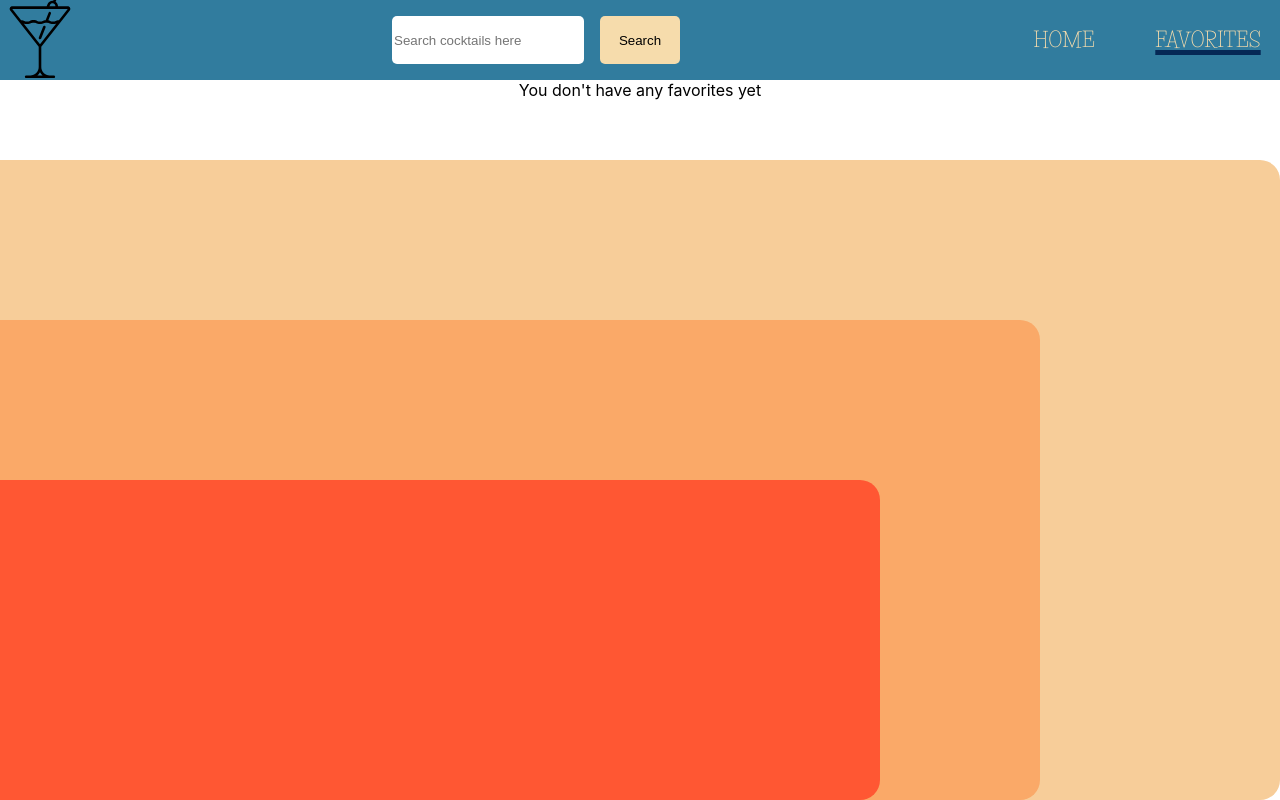
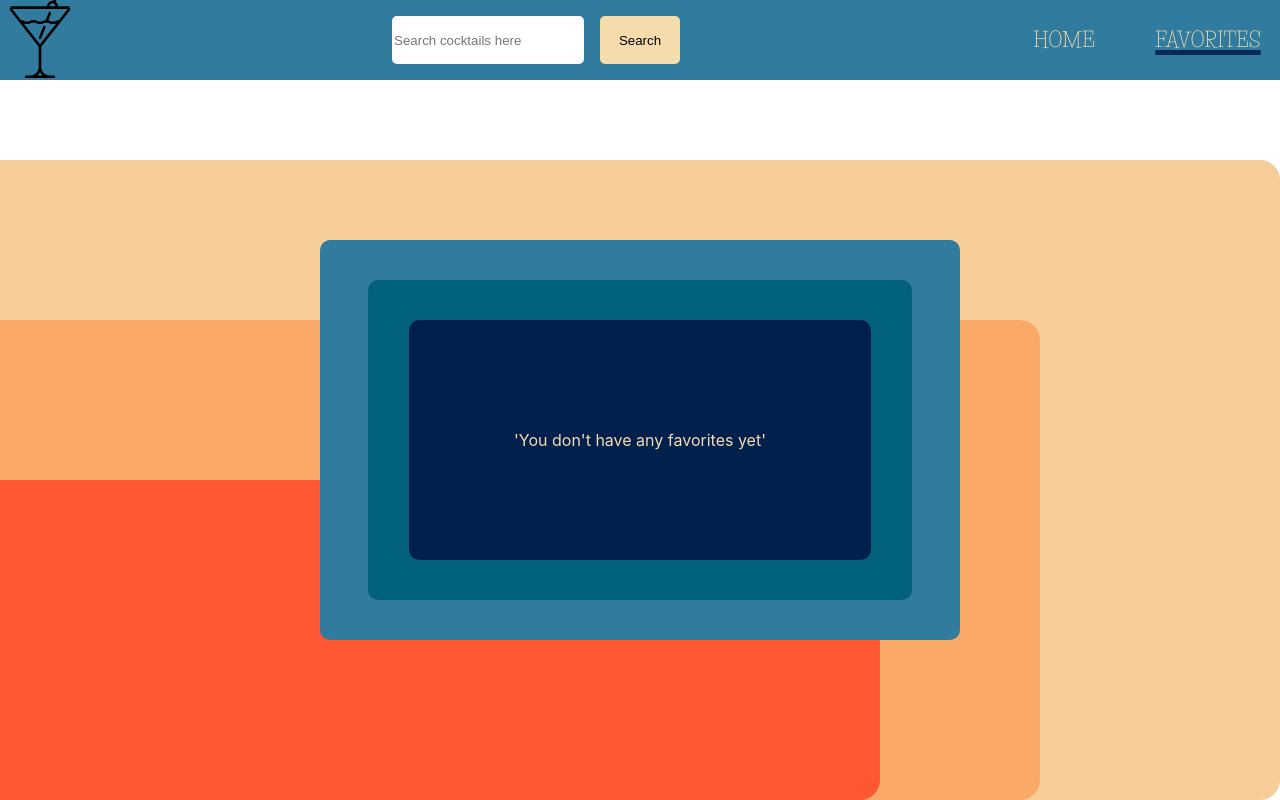
Before and after one commit to Jwensloff/libation-station, a React (Create React App) app: page /favorites in a window 1280 px wide. Built offline with nearby package versions, Linux system fonts and the light colour scheme.

Commit message:
feat: Fix the message saying there are no favorites when favorites is empty

```diff
--- a/src/Components/App/App.css
+++ b/src/Components/App/App.css
@@ -1,12 +1,15 @@
 .App {
   text-align: center;
-  height: 100%;
+  min-height: 100%;
   box-sizing: border-box;
   overflow-y: hidden;
 }
 
 .main {
-  height: 90vh;
+  min-height: 90vh;
+  display: flex;
+  justify-content: center;
+  align-items: center;
 }
 
 .concentric-rings {
@@ -53,6 +56,7 @@
   overflow-y: hidden;
   right: 0rem;
 }
+
 /*
 @media (prefers-reduced-motion: no-preference) {
   .App-logo {
--- a/src/Components/App/App.js
+++ b/src/Components/App/App.js
@@ -35,7 +35,6 @@ function App() {
   return (
     <div className='App'>
       <NavBar
-        error={error}
         setError={setError}
         setCocktails={setCocktails}
         getCocktails={getCocktails}
@@ -53,6 +52,7 @@ function App() {
             path='/favorites'
             element={
               <FavoritesPage
+              setError={setError}
                 favorites={favorites}
                 deleteFavorite={deleteFavorite}
               />
--- a/src/Components/Error/Error.css
+++ b/src/Components/Error/Error.css
@@ -3,13 +3,13 @@
   justify-content: center;
   align-items: center;
   border-radius: 10px;
-  position: absolute;
+  /* position: absolute; */
   top: 5rem;
 }
 
 .mesage-container {
   width: 100%;
-  height: 100%;
+  /* height: 90vh; */
 }
 
 .outter-border {
--- a/src/Components/Error/Error.js
+++ b/src/Components/Error/Error.js
@@ -12,7 +12,6 @@ function Error({error}) {
         </div>
       </div>
     </div>
-
   );
 }
 
--- a/src/Components/FavoritesPage/FavoritesPage.js
+++ b/src/Components/FavoritesPage/FavoritesPage.js
@@ -2,11 +2,10 @@ import './FavoritesPage.css';
 import SingleCocktail from '../SingleCocktail/SingleCocktail';
 import { useEffect } from 'react';
 
-function FavoritesPage({
-  favorites,
-  deleteFavorite,
-
-}) {
+function FavoritesPage({ favorites, deleteFavorite, setError }) {
+  useEffect(() => {
+    setError({ error: false, message: '' });
+  }, [favorites]);
 
   const favorited = favorites.map((cocktail) => {
     return (
@@ -24,13 +23,23 @@ function FavoritesPage({
   });
 
   return (
-    <div className='favorited-grid'>
+    <>
       {favorites.length === 0 ? (
-        <div>You don't have any favorites yet</div>
+        <div className='mesage-container container'>
+          <div className='outter-border container'>
+            <div className='inner-border container'>
+              <div className='error-message container'>
+                <p>'You don't have any favorites yet'</p>
+              </div>
+            </div>
+          </div>
+        </div>
       ) : (
-        <div>{favorited}</div>
+        <div className='favorited-grid'>
+          <div>{favorited}</div>
+        </div>
       )}
-    </div>
+    </>
   );
 }
 
--- a/src/Components/NavBar/NavBar.js
+++ b/src/Components/NavBar/NavBar.js
@@ -4,6 +4,7 @@ import Search from '../Search/Search';
 import img from '../../Assets/cocktail-svg.svg';
 
 function NavBar({ setCocktails, getCocktails, isError, setError }) {
+
   return (
     <nav className='nav-bar'>
       <div className='cocktial-container'>
--- a/src/Components/Search/Search.js
+++ b/src/Components/Search/Search.js
@@ -1,7 +1,6 @@
 import { useState } from 'react';
 import './Search.css';
 import { useNavigate } from 'react-router-dom';
-import Error from '../Error/Error';
 
 function Search({ setCocktails, getCocktails, error, setError }) {
   const [newCocktail, setNewCocktail] = useState('');
@@ -24,7 +23,10 @@ function Search({ setCocktails, getCocktails, error, setError }) {
           setCocktails(data.drinks);
           setNewCocktail('');
         })
-        .catch((error) => console.log(error));
+        .catch((error) => {
+          console.log(error);
+          setError({ error: true, message: '404, Page not found' });
+        });
       navigate('/');
     }
   };
--- a/src/apiCalls.js
+++ b/src/apiCalls.js
@@ -1,14 +1,16 @@
 const getCocktails = (text) => {
-  return fetch(`https://www.thecocktaildb.com/api/json/v1/1/search.php?s=${text}&api_key='1'`)
-
-    .then(response => {
-      // console.log(response);
+  return fetch(
+    `https://www.thecocktaildb.com/api/json/v1/1/search.php?s=${text}&api_key='1'`
+  )
+    .then((response) => {
+      if (response.status === 404) {
+        throw new Error('404');
+      }
       if (!response.ok) {
         throw new Error(response.statusText);
       }
-      return response.json()
-    }).catch(error => console.log(error))
-    ;
-}
+      return response.json();
+    })
+};
 
-export default getCocktails
+export default getCocktails;
--- a/src/index.css
+++ b/src/index.css
@@ -18,3 +18,15 @@ code {
   font-family: source-code-pro, Menlo, Monaco, Consolas, 'Courier New',
     monospace;
 }
+
+@media screen and (max-width: 1080px) {
+  .map_container {
+    grid-column: 3 / span 2;
+  }
+
+
+}
+
+@media screen and (max-width: 600px) {
+
+}
```
Also changed, not shown: src/Components/FavoritesPage/FavoritesPage.css (line endings or trailing spaces).
